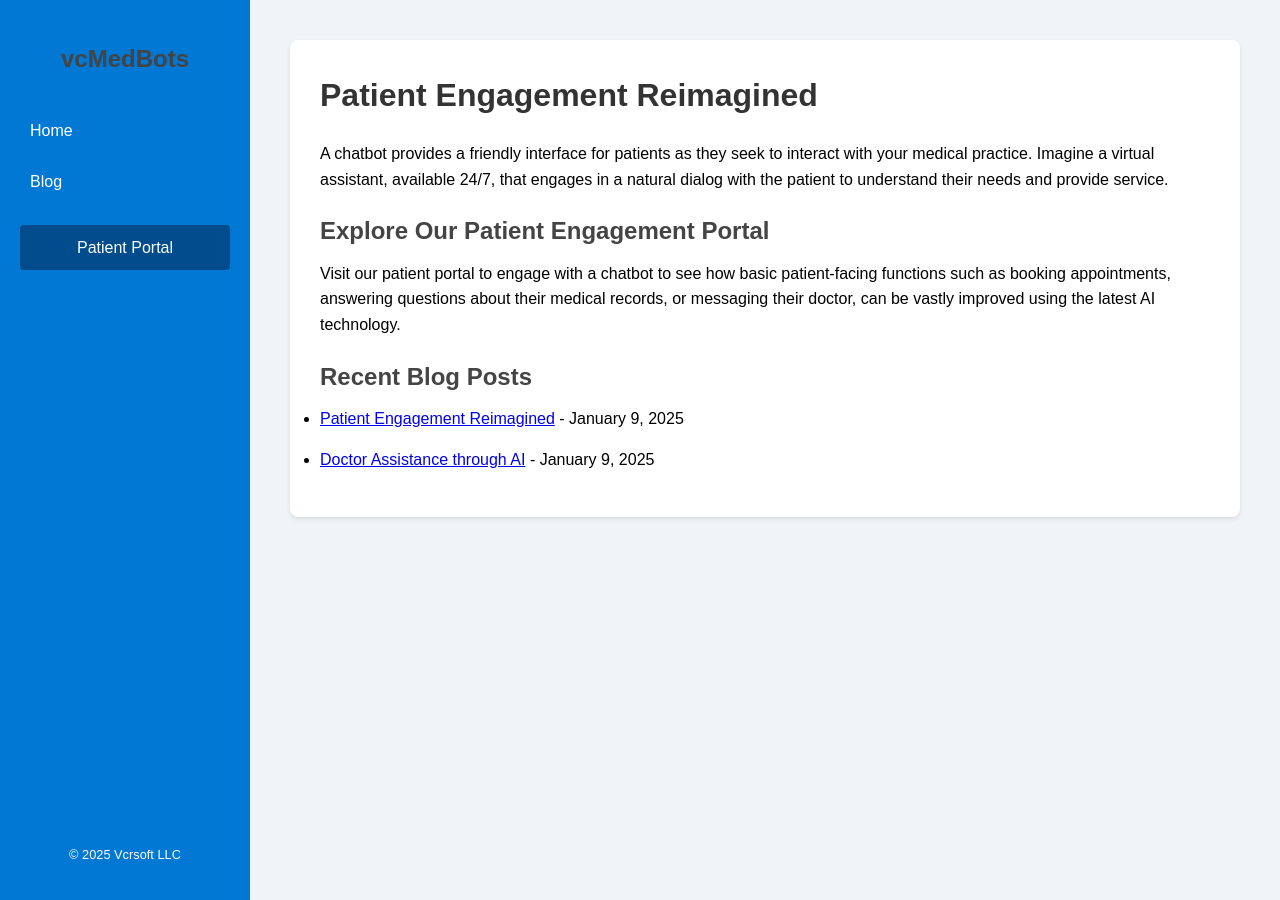
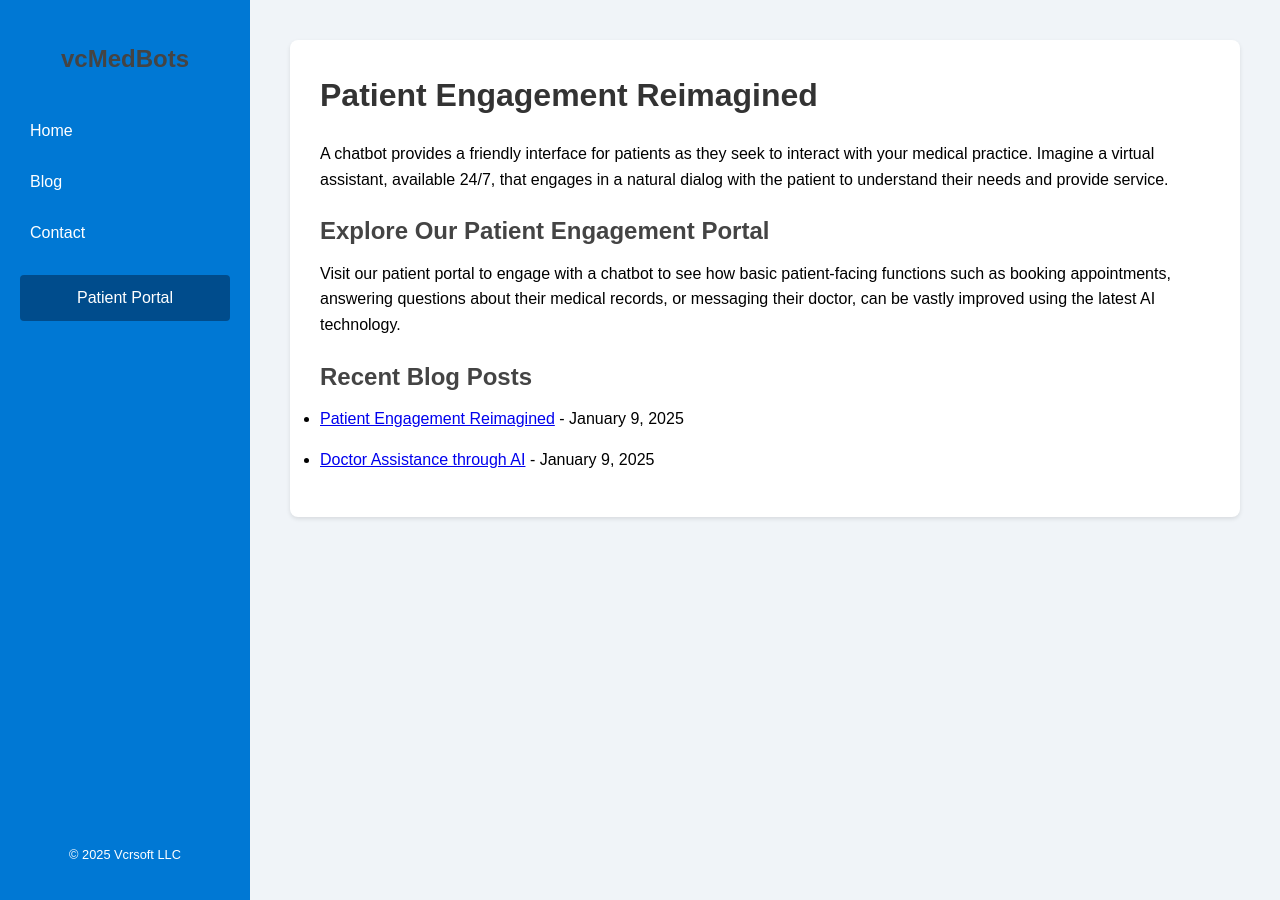
Before and after one commit to vcrsoft/vcrsoft.github.io, a Jekyll site: the page built from index.md, in a window 1280 px wide. Built offline with Jekyll 4.4.1, drawn with Linux system fonts in a browser that asks for light colours.

Commit message:
Update default.html

```diff
--- a/_layouts/default.html
+++ b/_layouts/default.html
@@ -16,8 +16,10 @@
                 <ul class="sidebar-nav">
                     <li><a href="{{ '/' | relative_url }}">Home</a></li>
                     <li><a href="{{ '/blog' | relative_url }}">Blog</a></li>
+                    <li><a href="{{ '/contact' | relative_url }}">Contact</a></li>
                 </ul>
             </nav>
+            <nav>
             <a href="https://rendermedportal.onrender.com/" class="portal-button">Patient Portal</a>
             <div class="sidebar-footer">
                 <p>&copy; {{ site.time | date: '%Y' }} {{ site.footer_company_name }}</p>
```
